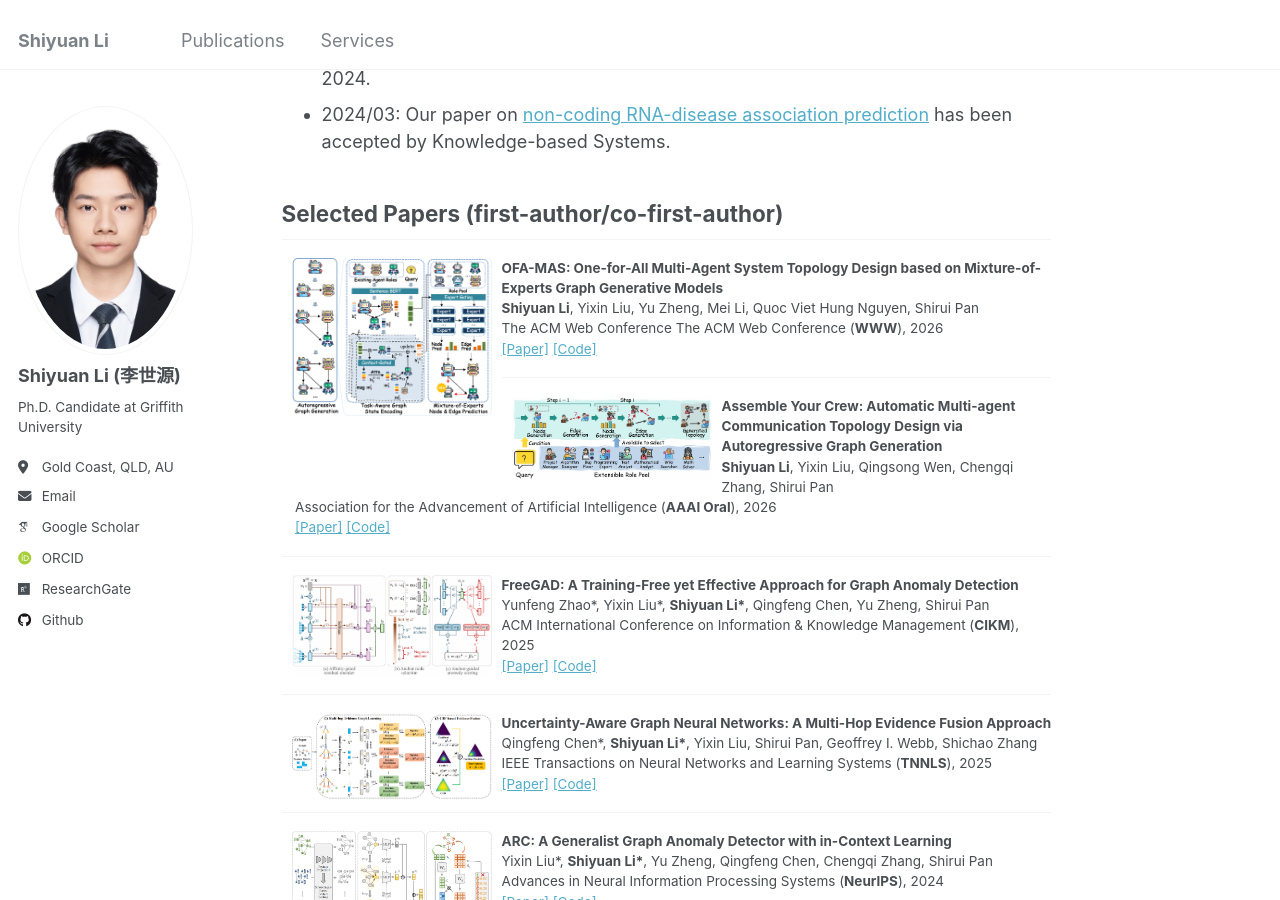
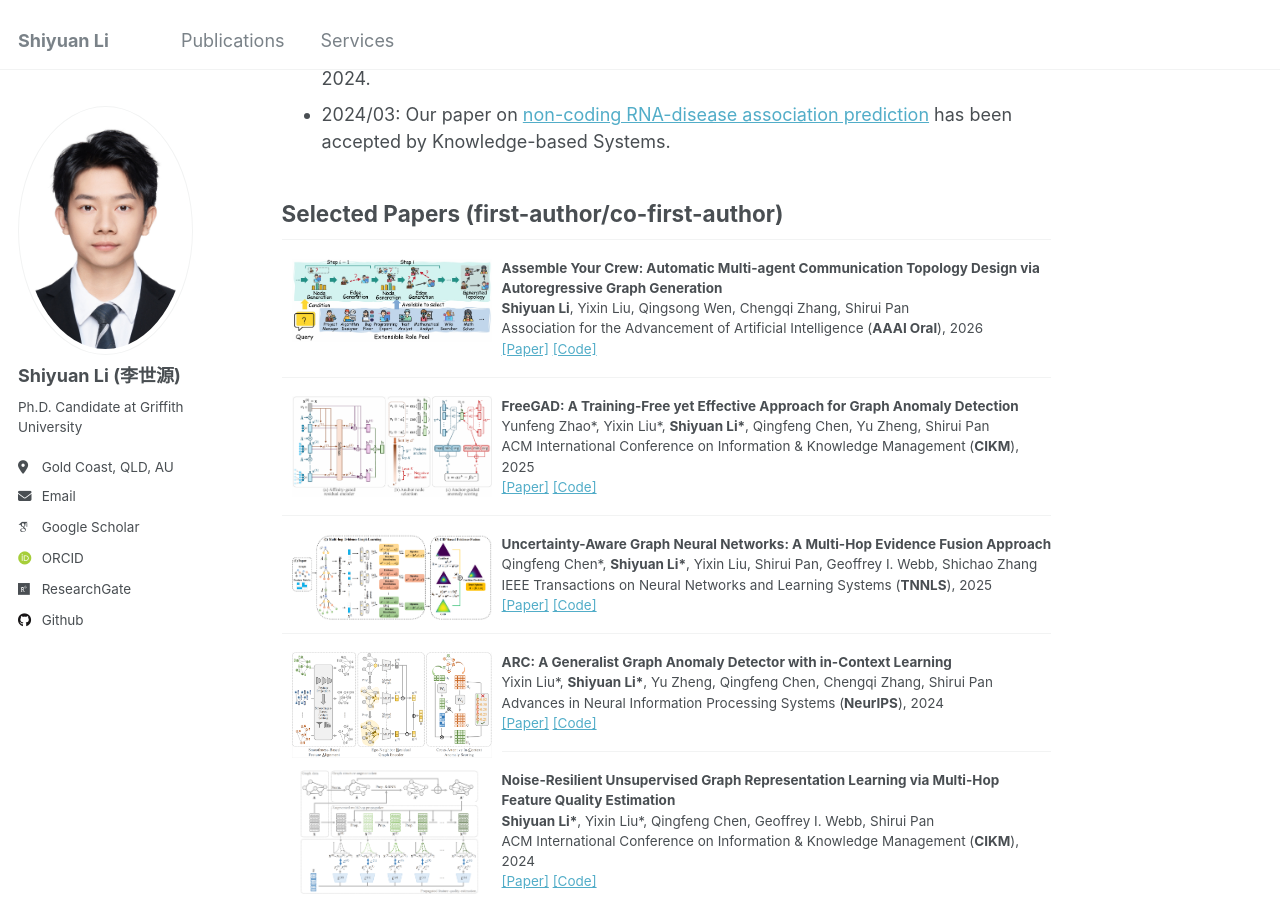
Before and after one commit to Shiy-Li/Shiy-Li.github.io, a Jekyll site: the page built from _pages/about.md, in a window 1280 px wide and 900 px high, scrolled down 752 px. Built offline with Jekyll 4.4.1, drawn with Linux system fonts in a browser that asks for light colours; some web fonts are replaced.

Commit message:
Update about.md

```diff
--- a/_pages/about.md
+++ b/_pages/about.md
@@ -26,21 +26,6 @@ News
 
 Selected Papers (first-author/co-first-author)
 ------
-
-<dl>
-  <dt><img align="left" width="200" hspace="10"  wspace="20" src="/images/OFA-MAS.png"></dt>
-  <!-- <div style="min-height: 0px;"> -->
-  <dd><strong>OFA-MAS: One-for-All Multi-Agent System Topology Design based on Mixture-of-Experts Graph Generative Models</strong></dd>
-  <dd><strong>Shiyuan Li</strong>, Yixin Liu, Yu Zheng, Mei Li, Quoc Viet Hung Nguyen, Shirui Pan</dd>
-  <dd> The ACM Web Conference The ACM Web Conference (<strong>WWW</strong>), 2026</dd>
-  <dd>
-    <a href="https://arxiv.org/abs/2601.12996">[Paper]</a>
-    <a href="https://github.com/shiy-li/OFA-MAS">[Code]</a>
-  </dd>
-  <!-- </div> -->
-</dl>
-
----
 
 <dl>
   <dt><img align="left" width="200" hspace="10"  wspace="20" src="/images/ARG-Designer.jpg"></dt>
```
